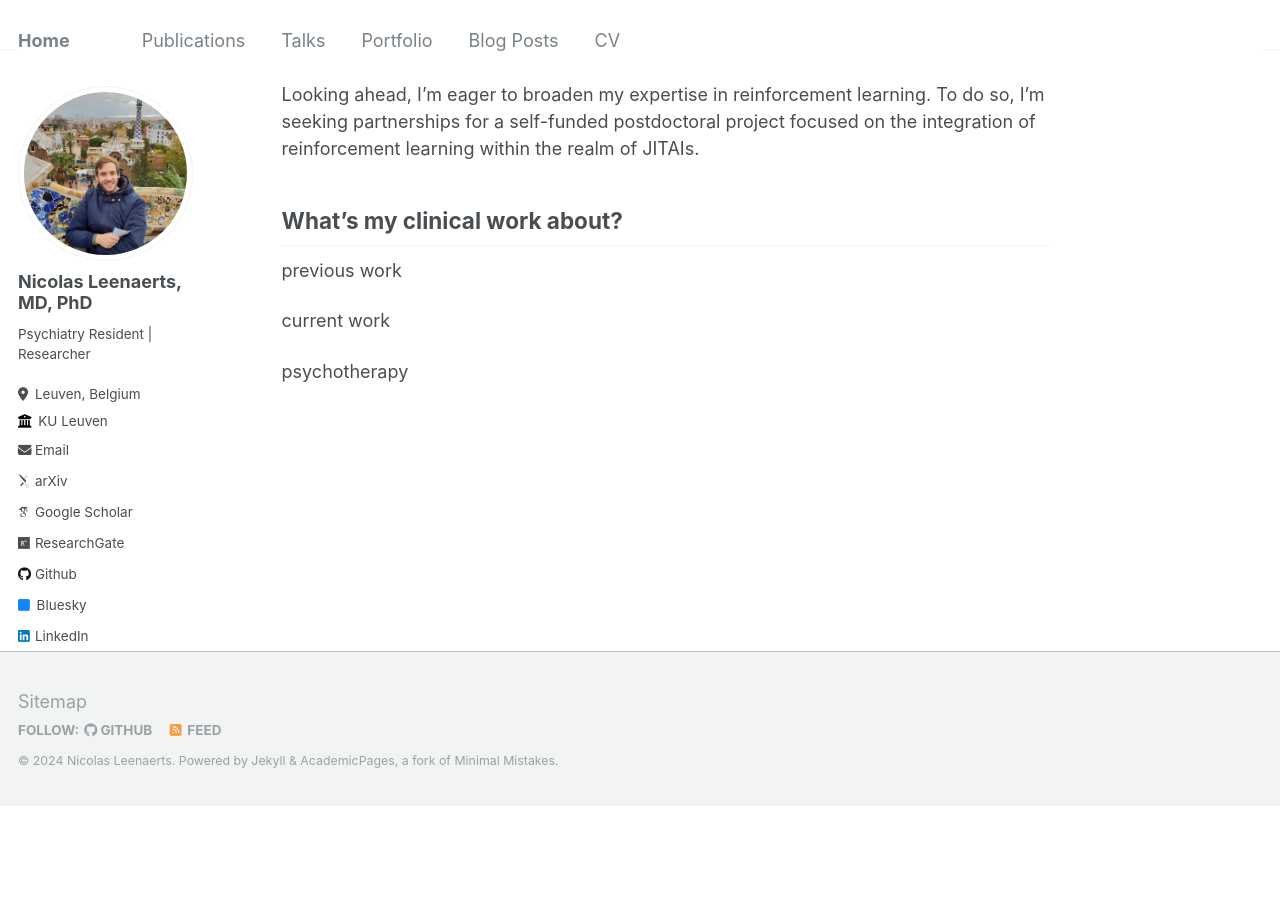
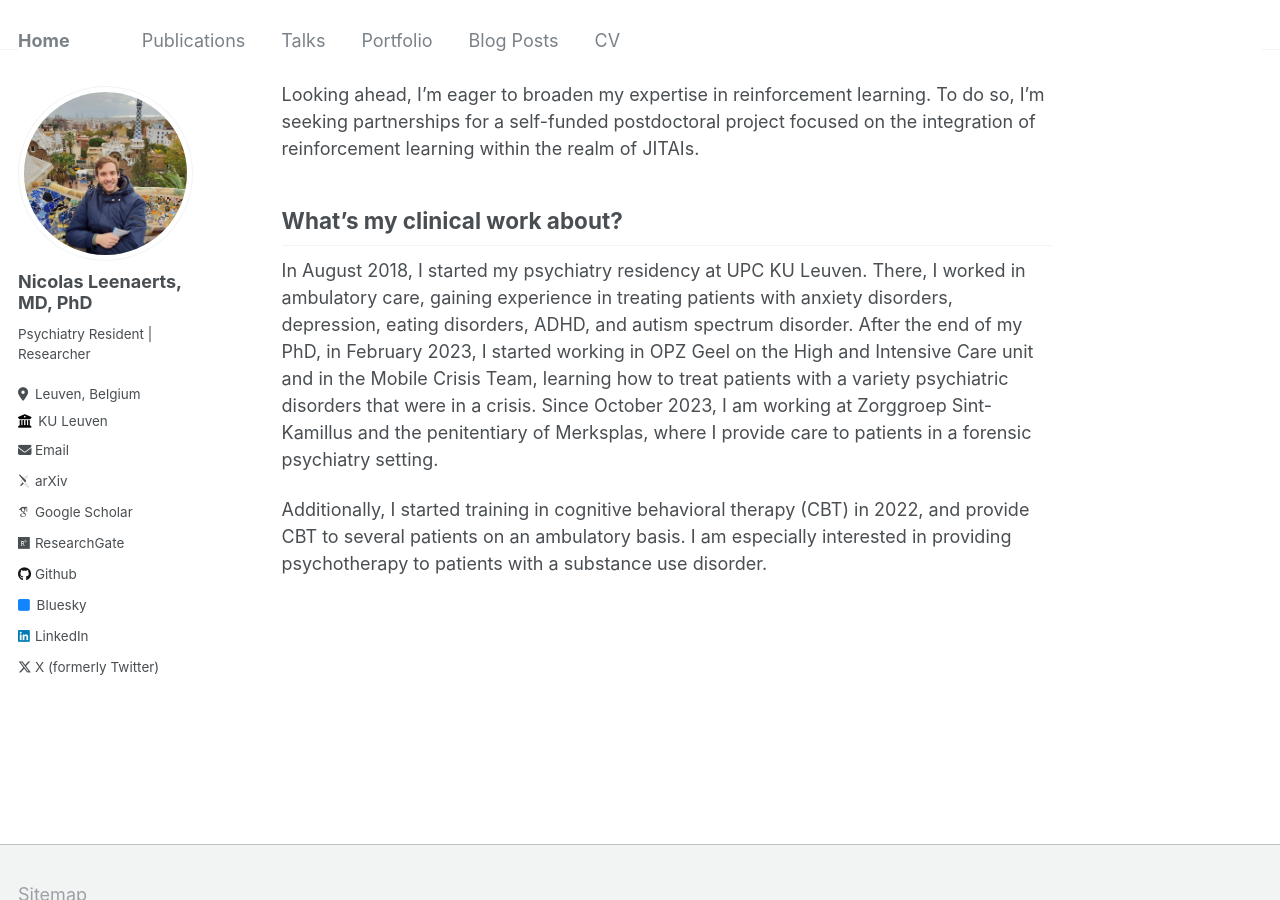
Before and after one commit to nicolasleenaerts/nicolasleenaerts.github.io, a Jekyll site: the page built from _pages/about.md, in a window 1280 px wide and 900 px high, scrolled down 2418 px. Built offline with Jekyll 4.4.1, drawn with Linux system fonts in a browser that asks for light colours; some web fonts are replaced; before the commit the page ends 3225 px from its top, so only the background shows below that.

Commit message:
Update site final

```diff
--- a/_pages/about.md
+++ b/_pages/about.md
@@ -34,11 +34,8 @@
 
 Looking ahead, I'm eager to broaden my expertise in reinforcement learning. To do so, I'm seeking partnerships for a self-funded postdoctoral project focused on the integration of reinforcement learning within the realm of JITAIs.
 
-
 ## What's my clinical work about?
 
-previous work
+In August 2018, I started my psychiatry residency at UPC KU Leuven. There, I worked in ambulatory care, gaining experience in treating patients with anxiety disorders, depression, eating disorders, ADHD, and autism spectrum disorder. After the end of my PhD, in February 2023, I started working in OPZ Geel on the High and Intensive Care unit and in the Mobile Crisis Team, learning how to treat patients with a variety psychiatric disorders that were in a crisis. Since October 2023, I am working at Zorggroep Sint-Kamillus and the penitentiary of Merksplas, where I provide care to patients in a forensic psychiatry setting.
 
-current work
-
-psychotherapy
+Additionally, I started training in cognitive behavioral therapy (CBT) in 2022, and provide CBT to several patients on an ambulatory basis. I am especially interested in providing psychotherapy to patients with a substance use disorder.
```
Also changed, not shown: _posts/2012-08-14-blog-post-1.md 10-59-18-295.md (+1 -1 lines).
